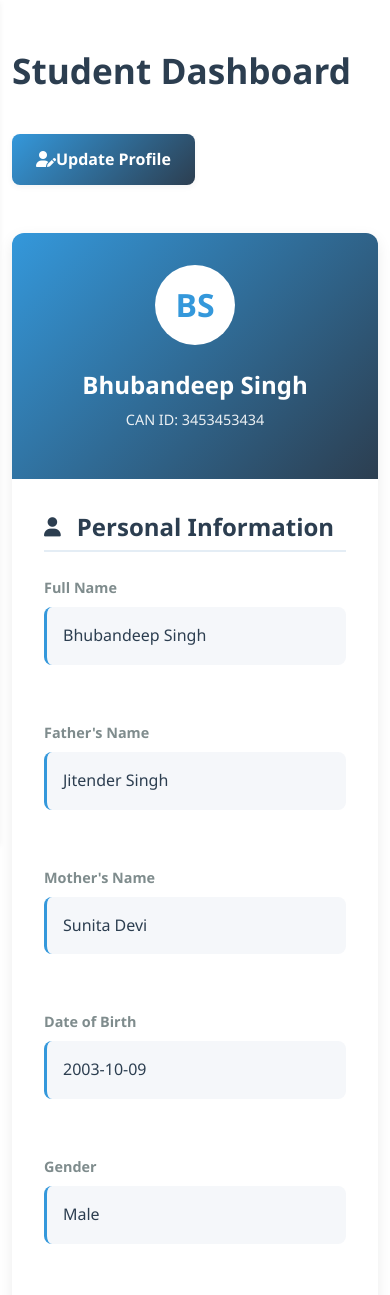
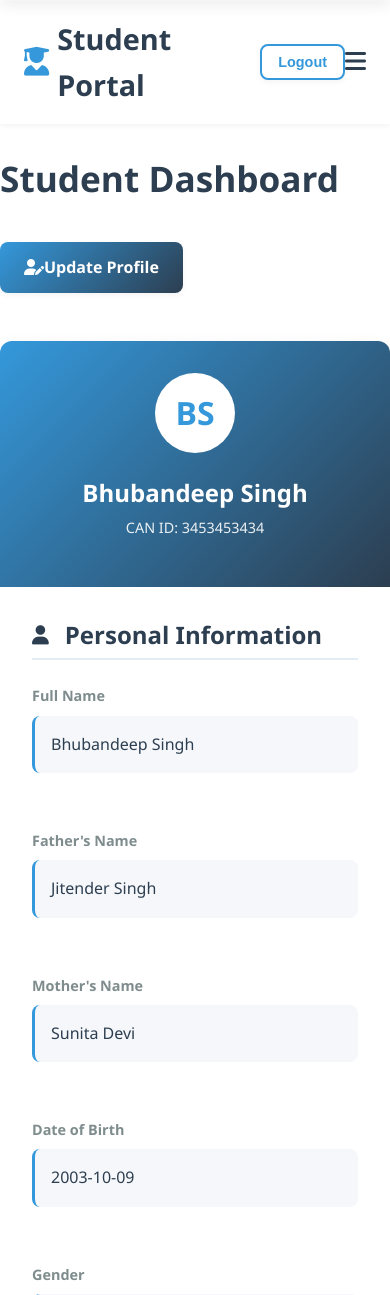
Before and after one commit to emc634/Out-of-school-Programme, a Flask app: page /dashboard in a window 390 px wide. Shown: the top 1295 px of the page. Run offline with Flask 3, Linux system fonts and the light colour scheme; a user stored in the database is signed in; data comes from the database, SQL or seed files in the repository.

Commit message:
previous component

```diff
--- a/static/css/components.css
+++ b/static/css/components.css
@@ -139,162 +139,89 @@
    ====================== */
 
 /* Navigation bar container */
-/* components.css - Reusable component styles */
-
-/* ======================
-   BUTTON COMPONENTS
-   ====================== */
-/* (Keep all existing button styles exactly the same) */
-
-/* ======================
-   NAVIGATION COMPONENTS - NOW VERTICAL SIDEBAR
-   ====================== */
-
-/* Navigation bar converted to vertical sidebar */
 .navbar {
-    background: var(--white);
-    box-shadow: var(--shadow-sm);
-    position: fixed; /* Changed from sticky to fixed */
-    left: 0;
-    top: 0;
-    bottom: 0; /* Full viewport height */
-    width: 250px; /* Fixed width */
-    padding: 1rem 0;
-    z-index: 100;
-    display: flex;
-    flex-direction: column; /* Vertical layout */
-    overflow-y: auto; /* Scrollable if content exceeds height */
-    transition: width 0.3s ease; /* Smooth collapse/expand */
+    background: var(--white); /* White background */
+    box-shadow: var(--shadow-sm); /* Subtle shadow */
+    padding: 1rem 0; /* Vertical padding */
+    position: sticky; /* Sticks to top when scrolling */
+    top: 0; /* Position at very top */
+    z-index: 100; /* Ensure it stays above other content */
 }
 
-/* Navbar content container - now vertical */
+/* Container for nav content */
 .navbar-content {
     display: flex;
-    flex-direction: column; /* Stack children vertically */
-    height: 100%; /* Take full available height */
-    padding: 0 1rem;
+    justify-content: space-between; /* Space between logo and nav items */
+    align-items: center; /* Vertical centering */
 }
 
-/* Logo styling adjusted for sidebar */
+/* Logo styling */
 .logo {
     display: flex;
-    align-items: center;
-    font-size: 1.5rem;
-    font-weight: 700;
-    color: var(--primary-dark);
-    gap: 0.5rem;
-    padding: 1rem 0;
-    margin-bottom: 1rem;
-    border-bottom: 1px solid var(--border);
+    align-items: center; /* Center logo and text */
+    font-size: 1.8rem; /* Larger text */
+    font-weight: 700; /* Bold */
+    color: var(--primary-dark); /* Dark color */
+    gap: 0.5rem; /* Space between icon and text */
 }
 
-/* Navigation links - now vertical */
+/* Logo icon color */
+.logo i {
+    color: var(--primary); /* Primary color icon */
+}
+
+/* Navigation links container */
 .nav-links {
     display: flex;
-    flex-direction: column; /* Vertical stack */
-    list-style: none;
-    gap: 0.5rem; /* Reduced gap for vertical layout */
-    flex-grow: 1; /* Take available space */
+    list-style: none; /* Remove bullet points */
+    gap: 1.5rem; /* Space between links */
 }
 
-/* Individual nav link - enhanced for vertical layout */
+/* Individual navigation link */
 .nav-link {
     font-weight: 600;
-    color: var(--text);
-    padding: 0.75rem 1rem; /* Increased padding */
-    border-radius: var(--border-radius);
-    transition: var(--transition);
-    display: flex; /* For icon alignment */
-    align-items: center;
-    gap: 0.75rem; /* Space between icon and text */
+    color: var(--text); /* Default text color */
+    padding: 0.5rem 0; /* Vertical padding */
+    position: relative; /* For underline effect */
 }
 
+/* Hover state for links */
 .nav-link:hover {
-    color: var(--primary);
-    background-color: var(--primary-light); /* Added background on hover */
+    color: var(--primary); /* Primary color on hover */
 }
 
+/* Active link styling */
 .nav-link.active {
-    color: var(--primary);
-    background-color: var(--primary-light); /* Full background for active */
+    color: var(--primary); /* Primary color */
 }
 
-/* Remove underline effect for vertical nav */
+/* Underline effect for active link */
 .nav-link.active::after {
-    display: none;
+    content: ''; /* Required for pseudo-element */
+    position: absolute;
+    bottom: 0; /* Position at bottom of link */
+    left: 0;
+    width: 100%; /* Full width */
+    height: 3px; /* Thickness */
+    background: var(--primary); /* Primary color */
+    border-radius: 3px; /* Slightly rounded */
 }
 
-/* Nav actions moved to bottom */
+/* Container for action buttons in nav */
 .nav-actions {
     display: flex;
-    flex-direction: column; /* Stack buttons vertically */
-    gap: 0.75rem;
-    padding: 1rem 0;
-    margin-top: auto; /* Push to bottom */
-    border-top: 1px solid var(--border);
+    gap: 1rem; /* Space between buttons */
 }
 
-/* Make buttons full width in sidebar */
-.nav-actions .btn {
-    width: 100%;
-    justify-content: center;
+/* Mobile menu toggle button */
+.mobile-toggle {
+    display: none; /* Hidden by default (shown in mobile) */
+    background: none; /* No background */
+    border: none; /* No border */
+    font-size: 1.5rem; /* Icon size */
+    color: var(--text); /* Default color */
+    cursor: pointer; /* Pointer cursor */
 }
-
-/* Main content area adjustment */
-.main-content {
-    margin-left: 250px; /* Offset for sidebar */
-    padding: 2rem;
-    transition: margin-left 0.3s ease; /* Smooth transition */
-}
-
-/* Mobile toggle - hidden by default */
-.mobile-toggle {
-    display: none;
-    position: fixed;
-    top: 1rem;
-    left: 1rem;
-    z-index: 101;
-    background: var(--white);
-    padding: 0.5rem;
-    border-radius: 50%;
-    box-shadow: var(--shadow-sm);
-}
-
-/* ======================
-   RESPONSIVE ADJUSTMENTS
-   ====================== */
-
-@media (max-width: 992px) {
-    /* Slightly narrower sidebar */
-    .navbar {
-        width: 220px;
-    }
-    .main-content {
-        margin-left: 220px;
-    }
-}
-
-@media (max-width: 768px) {
-    /* Mobile-friendly overlay menu */
-    .navbar {
-        width: 0;
-        overflow: hidden;
-    }
-
-    .navbar.active {
-        width: 250px;
-    }
-
-    .main-content {
-        margin-left: 0;
-    }
-
-    /* Show mobile toggle */
-    .mobile-toggle {
-        display: block;
-    }
-}
-
 
 /* ======================
    CARD COMPONENTS
@@ -377,98 +304,30 @@
    RESPONSIVE ADJUSTMENTS
    ====================== */
 
-
-/* ======================
-   RESPONSIVE ADJUSTMENTS
-   ====================== */
-
-/* Default: Desktop (full sidebar always visible) */
-.navbar {
-    width: 250px;
-    transform: translateX(0);
-}
-
-.main-content {
-    margin-left: 250px;
-}
-
-/* Medium devices (tablets, 992px and down) */
 @media (max-width: 992px) {
-    /* Slightly narrower sidebar */
-    .navbar {
-        width: 220px;
+    /* Mobile navigation styles */
+    .nav-links {
+        position: fixed; /* Fixed position */
+        top: 70px; /* Below navbar */
+        left: 0;
+        width: 100%; /* Full width */
+        background: var(--white); /* White background */
+        flex-direction: column; /* Stack vertically */
+        align-items: center;
+        padding: 2rem 0; /* Ample padding */
+        box-shadow: var(--shadow-md); /* Shadow for depth */
+        transform: translateY(-150%); /* Hide offscreen by default */
+        transition: var(--transition); /* Smooth animation */
     }
 
-    .main-content {
-        margin-left: 220px;
+    /* Mobile menu when active */
+    .nav-links.active {
+        transform: translateY(0); /* Slide into view */
     }
 
-    /* Optional: Collapse to icons-only */
-    /*
-    .navbar {
-        width: 70px;
-    }
-    .nav-link span {
-        display: none;
-    }
-    .logo span {
-        display: none;
-    }
-    .main-content {
-        margin-left: 70px;
-    }
-    */
-}
-
-/* Small devices (landscape phones, 768px and down) */
-@media (max-width: 768px) {
-    /* Sidebar becomes overlay */
-    .navbar {
-        width: 250px;
-        transform: translateX(-100%);
-        transition: transform 0.3s ease;
-    }
-
-    .navbar.active {
-        transform: translateX(0);
-    }
-
-    .main-content {
-        margin-left: 0;
-        padding: 1rem;
-    }
-
-    /* Show mobile toggle button */
+    /* Show mobile toggle on smaller screens */
     .mobile-toggle {
-        display: flex;
-        align-items: center;
-        justify-content: center;
-        width: 40px;
-        height: 40px;
-    }
-
-    /* Add overlay when menu is open */
-    .navbar.active + .overlay {
-        position: fixed;
-        top: 0;
-        left: 0;
-        right: 0;
-        bottom: 0;
-        background: rgba(0,0,0,0.5);
-        z-index: 99;
-    }
-}
-
-/* Extra small devices (portrait phones, 576px and down) */
-@media (max-width: 576px) {
-    /* Full-width sidebar on very small screens */
-    .navbar {
-        width: 100%;
-    }
-
-    /* Adjust content padding */
-    .main-content {
-        padding: 1rem 0.75rem;
+        display: block;
     }
 }
 
@@ -485,4 +344,3 @@
     h3 {
         font-size: 1.5rem;
     }
-}
```
